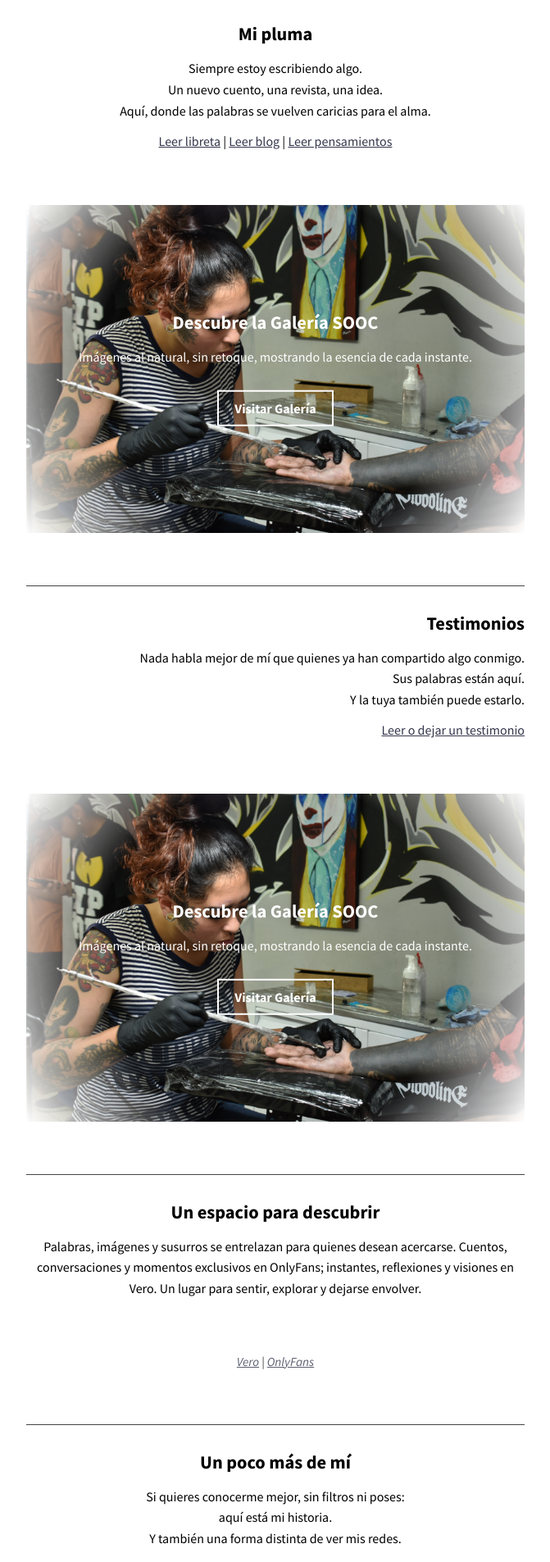
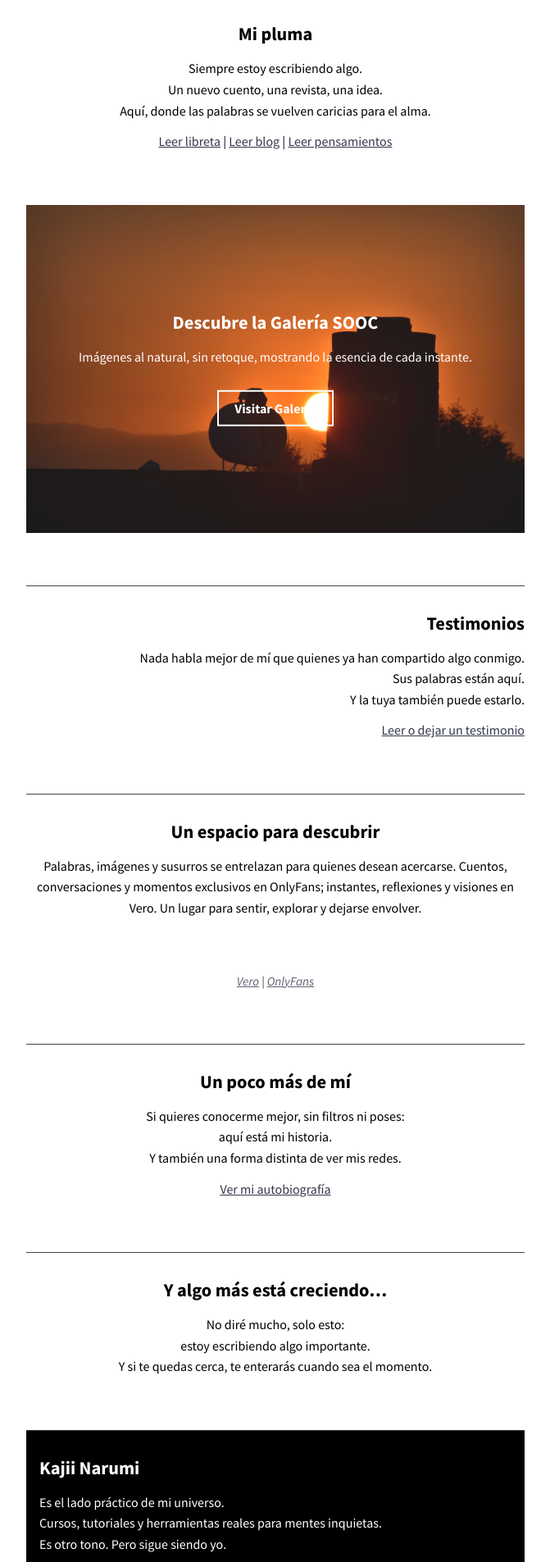
Before and after one commit to KajiiNarumi/iasuarezv, a Jekyll site: the page built from index.html, in a window 1280 px wide. Shown: the part 1158-3063 px from the top of the page at 82% size, without its empty margins (304-975 px from the left). Built offline with Jekyll 4.4.1, drawn with Linux system fonts in a browser that asks for light colours; nearby versions of some CDN libraries; the list of posts is cut into pages by our own code.

Commit message:
Update index.html

```diff
--- a/index.html
+++ b/index.html
@@ -60,15 +60,6 @@
     <p><a href="/testimonios/">Leer o dejar un testimonio</a></p>
   </section>
 
-  <section class="galeria-aleatoria">
-    <div class="galeria-bg"></div>
-    <div class="galeria-texto">
-      <h2>Descubre la Galería SOOC</h2>
-      <p>Imágenes al natural, sin retoque, mostrando la esencia de cada instante.</p>
-      <a href="/galeria/" class="boton-galeria">Visitar Galería</a>
-    </div>
-  </section>
-
   <section class="text-center bloque">
     <h2>Un espacio para descubrir</h2>
     <p>Palabras, imágenes y susurros se entrelazan para quienes desean acercarse. Cuentos, conversaciones y momentos exclusivos en OnlyFans; instantes, reflexiones y visiones en Vero. Un lugar para sentir, explorar y dejarse envolver.</p>
@@ -93,7 +84,7 @@
     Y si te quedas cerca, te enterarás cuando sea el momento.</p>
   </section>
 
-  <section class="text-left bloque">
+  <section class="text-left bloque kajii">
     <h2>Kajii Narumi</h2>
     <p>Es el lado práctico de mi universo.<br>
     Cursos, tutoriales y herramientas reales para mentes inquietas.<br>
@@ -144,27 +134,12 @@
   opacity: 0.8;
 }
 
-h1 {
-  font-size: 1.8rem;
-  margin-bottom: 0.5rem;
-}
-h2 {
-  font-size: 1.4rem;
-  margin-bottom: 1rem;
-  font-weight: 600;
-}
-
-p {
-  margin: 0.75rem 0;
-  line-height: 1.6;
-}
-
+h1 { font-size: 1.8rem; margin-bottom: 0.5rem; }
+h2 { font-size: 1.4rem; margin-bottom: 1rem; font-weight: 600; }
+p { margin: 0.75rem 0; line-height: 1.6; }
 a { text-decoration: underline; }
 
-.bloque {
-  border-top: 1px solid #444;
-  padding-top: 2rem;
-}
+.bloque { border-top: 1px solid #444; padding-top: 2rem; }
 
 .galeria-aleatoria {
   position: relative;
@@ -185,17 +160,10 @@
   transition: background-image 0.5s ease-in-out;
   z-index: 1;
   border-radius: 0;
-  opacity: 1;
+  opacity: 0.9;
 
-  /* Viñeteado fundido transparente */
-  -webkit-mask-image: radial-gradient(circle, rgba(0,0,0,1) 60%, rgba(0,0,0,0) 100%);
-  -webkit-mask-repeat: no-repeat;
-  -webkit-mask-position: center;
-  -webkit-mask-size: cover;
-  mask-image: radial-gradient(circle, rgba(0,0,0,1) 60%, rgba(0,0,0,0) 100%);
-  mask-repeat: no-repeat;
-  mask-position: center;
-  mask-size: cover;
+  /* Marco fundido transparente a la imagen */
+  box-shadow: inset 0 0 100px rgba(0,0,0,0.5);
 }
 
 .galeria-texto {
@@ -224,4 +192,16 @@
   background: rgba(255,255,255,0.1);
   border-color: #fff;
 }
+
+/* Sección Kajii Narumi siempre negro */
+.kajii {
+  background-color: #000;
+  color: #fff;
+  padding: 2rem 1rem;
+}
+
+.kajii a {
+  color: #fff;
+  text-decoration: underline;
+}
 </style>
```
Also changed, not shown: other parts of index.html (+4 -5 lines).
